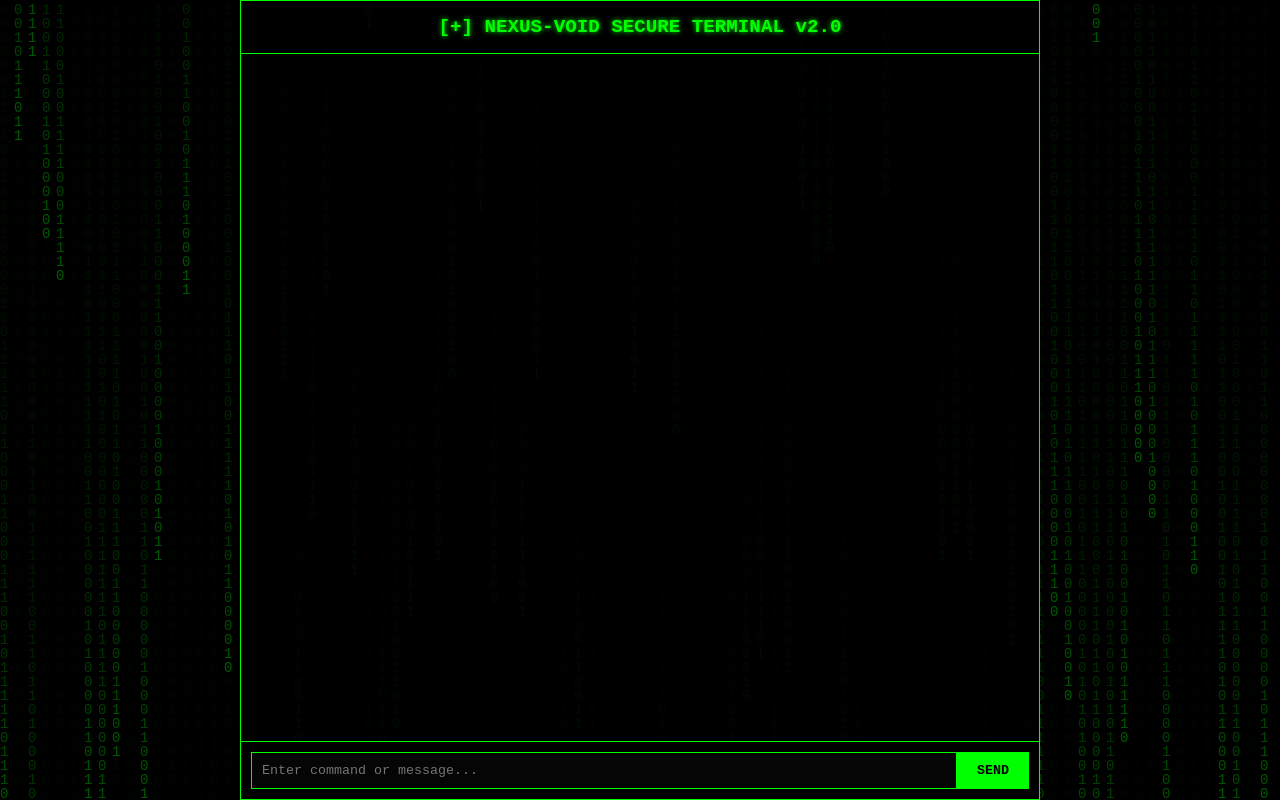
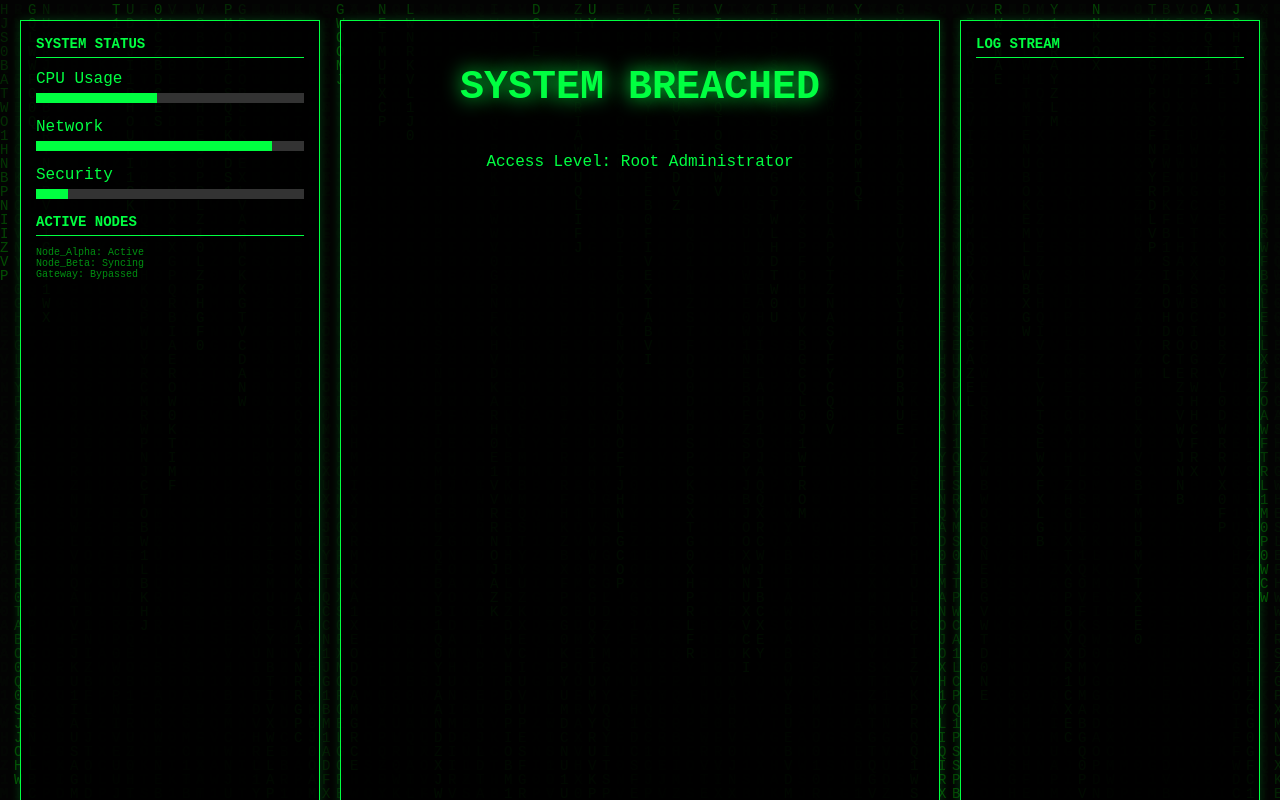
Before and after one commit to jubayerahmed7/Nexus-Void, a website: page NEXUS-VOID/public/index.html in a window 1280 px wide. Drawn offline with Linux system fonts and the light colour scheme.

Commit message:
Increased Matrix binary glow and fixed UI card

```diff
--- a/NEXUS-VOID/public/index.html
+++ b/NEXUS-VOID/public/index.html
@@ -1,116 +1,75 @@
+
 <!DOCTYPE html>
 <html lang="en">
 <head>
     <meta charset="UTF-8">
-    <meta name="viewport" content="width=device-width, initial-scale=1.0">
-    <title>NEXUS-VOID</title>
+    <title>Cyber-Ops | Command Terminal</title>
     <style>
-        * { margin: 0; padding: 0; box-sizing: border-box; }
-        body { background: #000; color: #0f0; font-family: monospace; overflow: hidden; }
-
-        /* Matrix Canvas Background */
-        canvas { position: fixed; top: 0; left: 0; z-index: 1; opacity: 0.35; }
-
-        /* App Container */
-        .app-container { position: relative; z-index: 2; display: flex; flex-direction: column; height: 100vh; max-width: 800px; margin: 0 auto; border: 1px solid #0f0; background: rgba(0, 0, 0, 0.88); }
-        .header { padding: 15px; border-bottom: 1px solid #0f0; text-align: center; font-weight: bold; font-size: 1.2rem; text-shadow: 0 0 5px #0f0; }
-
-        /* Chat Box */
-        .chat-box { flex: 1; padding: 15px; overflow-y: auto; display: flex; flex-direction: column; gap: 10px; }
-        .msg { padding: 8px 12px; border-radius: 4px; max-width: 80%; word-break: break-word; }
-        .user-msg { background: rgba(0, 255, 0, 0.15); border: 1px solid #0f0; align-self: flex-end; color: #fff; }
-        .bot-msg { background: rgba(0, 50, 0, 0.4); border: 1px solid #005500; align-self: flex-start; color: #0f0; }
-
-        /* Input Area */
-        .input-area { display: flex; border-top: 1px solid #0f0; padding: 10px; background: #000; }
-        input { flex: 1; background: #050505; border: 1px solid #0f0; padding: 10px; color: #0f0; outline: none; font-family: monospace; }
-        button { background: #0f0; color: #000; border: none; padding: 10px 20px; font-weight: bold; cursor: pointer; font-family: monospace; }
-        button:hover { background: #00cc00; }
+        body, html { margin: 0; padding: 0; height: 100%; background: #050505; color: #00ff41; font-family: 'Courier New', Courier, monospace; overflow: hidden; }
+        canvas { position: absolute; top: 0; left: 0; z-index: 0; opacity: 0.3; }
+        .container { position: relative; z-index: 1; padding: 20px; display: grid; grid-template-columns: 300px 1fr 300px; gap: 20px; height: 100vh; }
+        .panel { border: 1px solid #00ff41; background: rgba(0, 0, 0, 0.85); padding: 15px; box-shadow: 0 0 10px rgba(0, 255, 65, 0.2); }
+        h2 { text-transform: uppercase; font-size: 14px; border-bottom: 1px solid #00ff41; padding-bottom: 5px; margin-top: 0; }
+        .terminal { height: 80%; overflow-y: hidden; font-size: 12px; }
+        .data-stream { color: #008f11; font-size: 10px; word-break: break-all; }
+        .status-box { margin-bottom: 15px; }
+        .bar { height: 10px; background: #333; margin-top: 5px; }
+        .fill { height: 100%; background: #00ff41; width: 70%; }
+        .main-display { display: flex; flex-direction: column; align-items: center; justify-content: center; text-align: center; }
+        .access-granted { font-size: 40px; font-weight: bold; text-shadow: 0 0 20px #00ff41; animation: blink 1s infinite; }
+        @keyframes blink { 0%, 100% { opacity: 1; } 50% { opacity: 0; } }
     </style>
 </head>
 <body>
-
     <canvas id="matrix"></canvas>
-
-    <div class="app-container">
-        <div class="header">[+] NEXUS-VOID SECURE TERMINAL v2.0</div>
-        <div class="chat-box" id="chatBox"></div>
-        <div class="input-area">
-            <input type="text" id="userInput" placeholder="Enter command or message..." autocomplete="off">
-            <button onclick="sendMessage()">SEND</button>
+    <div class="container">
+        <div class="panel">
+            <h2>System Status</h2>
+            <div class="status-box">CPU Usage <div class="bar"><div class="fill" style="width: 45%;"></div></div></div>
+            <div class="status-box">Network <div class="bar"><div class="fill" style="width: 88%;"></div></div></div>
+            <div class="status-box">Security <div class="bar"><div class="fill" style="width: 12%;"></div></div></div>
+            <h2>Active Nodes</h2>
+            <div class="data-stream" id="nodes"></div>
+        </div>
+        <div class="panel main-display">
+            <h1 class="access-granted">SYSTEM BREACHED</h1>
+            <p>Access Level: Root Administrator</p>
+            <div class="terminal" id="term"></div>
+        </div>
+        <div class="panel">
+            <h2>Log Stream</h2>
+            <div class="data-stream" id="logs" style="height: 90%;"></div>
         </div>
     </div>
-
     <script>
-        // Matrix Effect
         const canvas = document.getElementById('matrix');
         const ctx = canvas.getContext('2d');
         canvas.width = window.innerWidth;
         canvas.height = window.innerHeight;
-
-        const binary = "01";
+        const chars = '01ABCDEFGHIJKLMNOPQRSTUVWXYZ';
         const fontSize = 14;
         const columns = canvas.width / fontSize;
-        const drops = Array(Math.floor(columns)).fill(1);
-
-        function drawMatrix() {
-            ctx.fillStyle = "rgba(0, 0, 0, 0.05)";
+        const drops = [];
+        for (let x = 0; x < columns; x++) drops[x] = 1;
+        function draw() {
+            ctx.fillStyle = 'rgba(0, 0, 0, 0.05)';
             ctx.fillRect(0, 0, canvas.width, canvas.height);
-            ctx.fillStyle = "#0f0";
-            ctx.font = fontSize + "px monospace";
-
+            ctx.fillStyle = '#0F0';
+            ctx.font = fontSize + 'px monospace';
             for (let i = 0; i < drops.length; i++) {
-                const text = binary.charAt(Math.floor(Math.random() * binary.length));
+                const text = chars[Math.floor(Math.random() * chars.length)];
                 ctx.fillText(text, i * fontSize, drops[i] * fontSize);
-                if (drops[i] * fontSize > canvas.height && Math.random() > 0.975) {
-                    drops[i] = 0;
-                }
+                if (drops[i] * fontSize > canvas.height && Math.random() > 0.975) drops[i] = 0;
                 drops[i]++;
             }
         }
-        setInterval(drawMatrix, 40);
-
-        // Chat Memory (LocalStorage)
-        const chatBox = document.getElementById('chatBox');
-
-        window.onload = function() {
-            const savedChats = JSON.parse(localStorage.getItem('nexus_chats')) || [];
-            savedChats.forEach(chat => renderMessage(chat.text, chat.sender));
-        };
-
-        function renderMessage(text, sender) {
-            const msgDiv = document.createElement('div');
-            msgDiv.classList.add('msg', sender === 'user' ? 'user-msg' : 'bot-msg');
-            msgDiv.innerText = (sender === 'user' ? '> ' : '[VOID]: ') + text;
-            chatBox.appendChild(msgDiv);
-            chatBox.scrollTop = chatBox.scrollHeight;
-        }
-
-        function saveChatToStorage(text, sender) {
-            const savedChats = JSON.parse(localStorage.getItem('nexus_chats')) || [];
-            savedChats.push({ text, sender });
-            localStorage.setItem('nexus_chats', JSON.stringify(savedChats));
-        }
-
-        function sendMessage() {
-            const input = document.getElementById('userInput');
-            const text = input.value.trim();
-            if (!text) return;
-
-            renderMessage(text, 'user');
-            saveChatToStorage(text, 'user');
-            input.value = '';
-
-            setTimeout(() => {
-                const responseText = "Acknowledged: System processing command '" + text + "'";
-                renderMessage(responseText, 'bot');
-                saveChatToStorage(responseText, 'bot');
-            }, 600);
-        }
-
-        document.getElementById('userInput').addEventListener('keypress', function (e) {
-            if (e.key === 'Enter') sendMessage();
-        });
+        setInterval(draw, 33);
+        const logs = document.getElementById('logs');
+        setInterval(() => {
+            logs.innerHTML += '> Executing Payload [0x' + Math.floor(Math.random()*16777215).toString(16) + ']<br>';
+            if (logs.scrollHeight > 500) logs.innerHTML = "";
+        }, 500);
+        document.getElementById('nodes').innerHTML = "Node_Alpha: Active<br>Node_Beta: Syncing<br>Gateway: Bypassed";
     </script>
 </body>
 </html>
```
